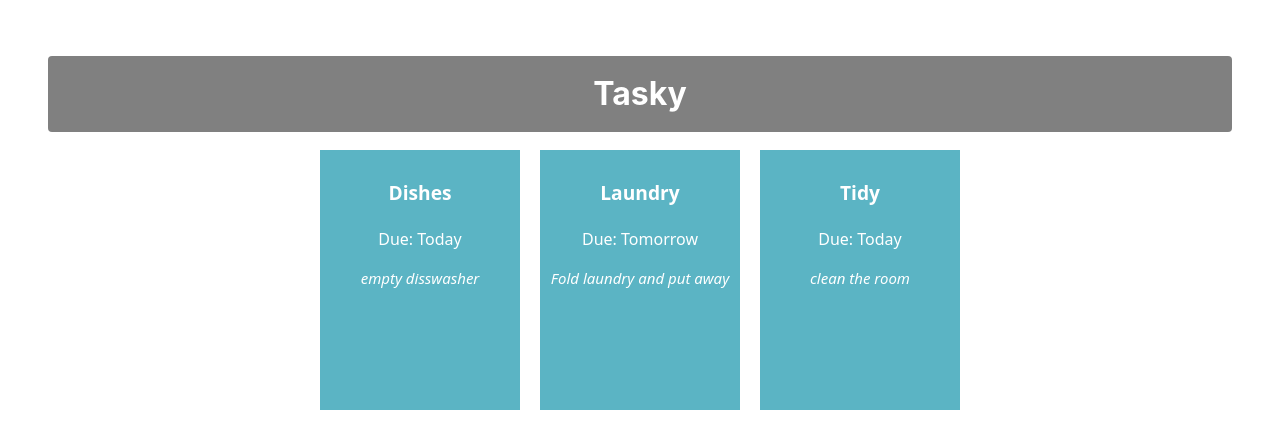
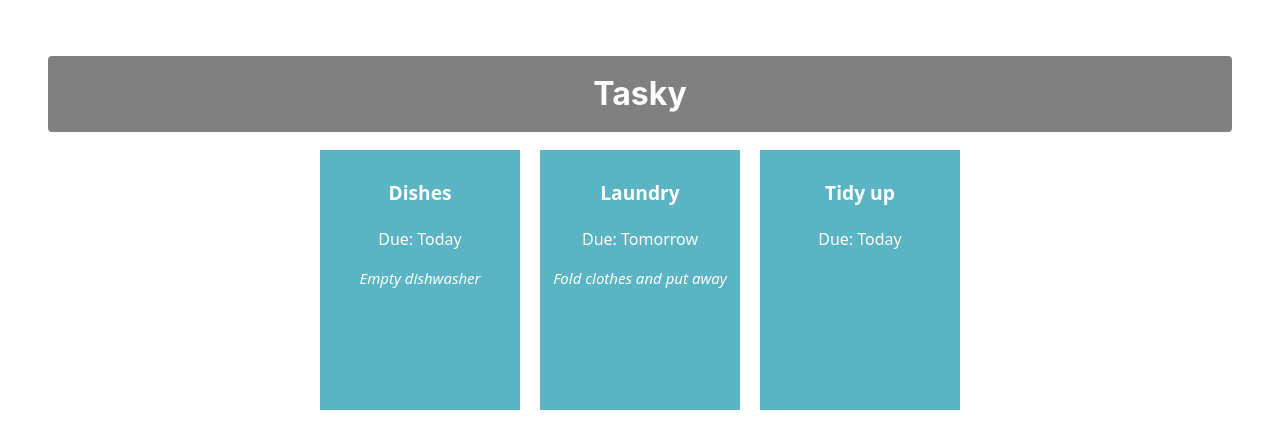
Before and after one commit to musicheng520/react-basics-labs, a React (Vite) app in the folder tasky/: page / in a window 1280 px wide. Shown: the top 448 px of the page. Built offline with nearby package versions, Linux system fonts and the light colour scheme.

Commit message:
Added task state

```diff
--- a/tasky/src/App.jsx
+++ b/tasky/src/App.jsx
@@ -1,17 +1,28 @@
 import './App.css';
 import Task from './components/Task';
+import React, { useState } from 'react';
+
 
 function App() {
-  return (
+
+  const [ taskState, setTaskState ] = useState({
+    tasks: [
+      { title:"Dishes", description: "Empty dishwasher", deadline: "Today" },
+      { title: "Laundry", description: "Fold clothes and put away", deadline: "Tomorrow" },
+      { title: "Tidy up", deadline: "Today" }
+    ]
+  });
+
+
+    return (
     <div className="container">
       <h1>Tasky</h1>
-      <Task title="Dishes" deadline="Today" description="empty disswasher"/>
-      <Task title="Laundry" deadline="Tomorrow"  description="Fold laundry and put away">
-
-    </Task>
-      <Task title="Tidy" deadline="Today" description="clean the room" />
+      <Task title={taskState.tasks[0].title} deadline={taskState.tasks[0].deadline} description={taskState.tasks[0].description} />
+      <Task title={taskState.tasks[1].title} deadline={taskState.tasks[1].deadline} description={taskState.tasks[1].description} />
+      <Task title={taskState.tasks[2].title} deadline={taskState.tasks[2].deadline} description={taskState.tasks[2].description} />
     </div>
   );
+
 }
 
 export default App;
```
